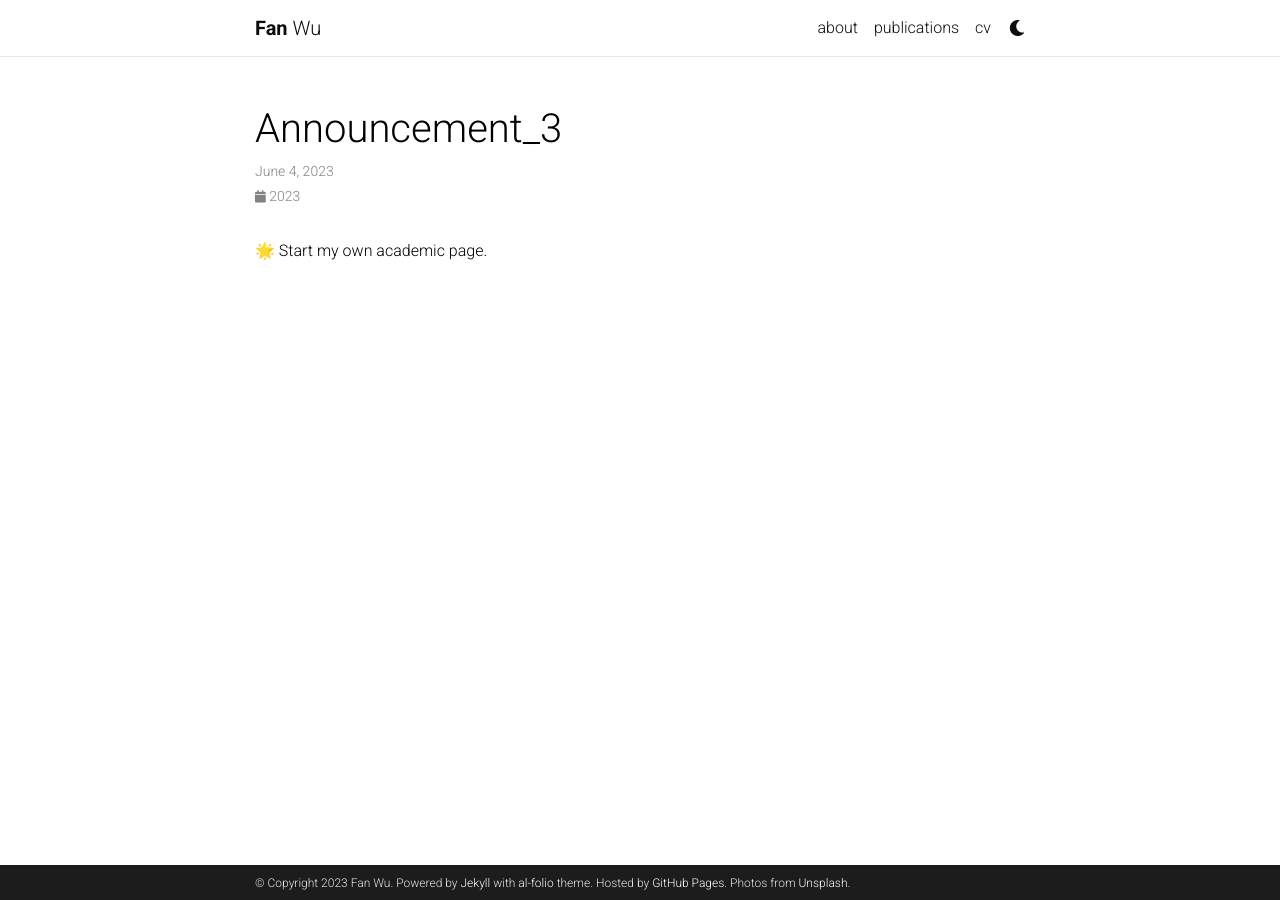
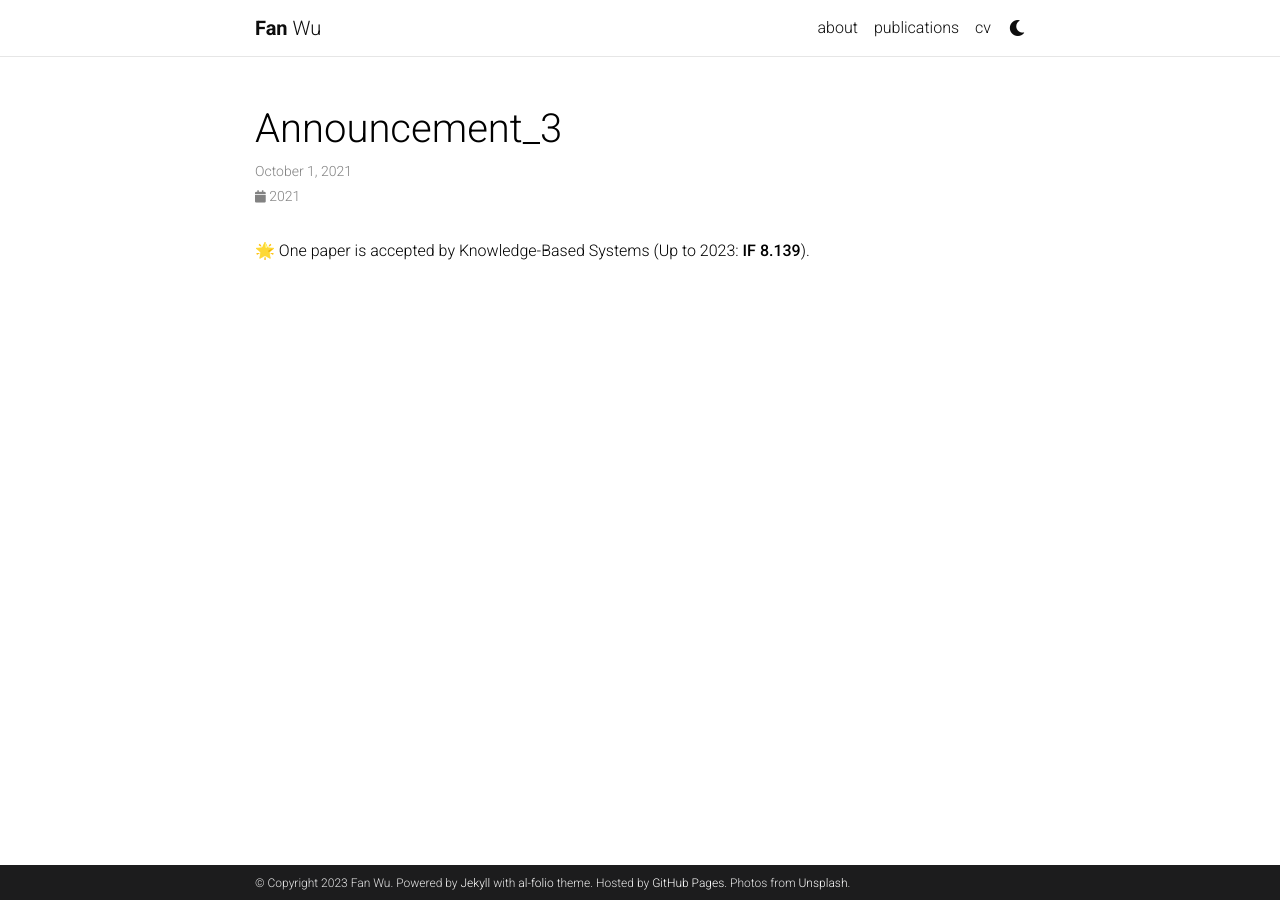
Before and after one commit to wufan-cse/wufan-cse.github.io, a Jekyll site: the page built from _news/announcement_3.md, in a window 1280 px wide. Built offline with Jekyll 4.4.1, drawn with Linux system fonts in a browser that asks for light colours; emoji names are drawn with the system emoji font; comment, search, counter and statistics services are not loaded; a style sheet for code colours, icons or effects is not loaded.

Commit message:
Update announcement_3.md

```diff
--- a/_news/announcement_3.md
+++ b/_news/announcement_3.md
@@ -1,8 +1,8 @@
 ---
 layout: post
-date: 2023-06-04
+date: 2021-10-01
 inline: true
 related_posts: false
 ---
 
-:star2: Start my own academic page.
+:star2: One paper is accepted by Knowledge-Based Systems (Up to 2023: **IF 8.139**).
```
